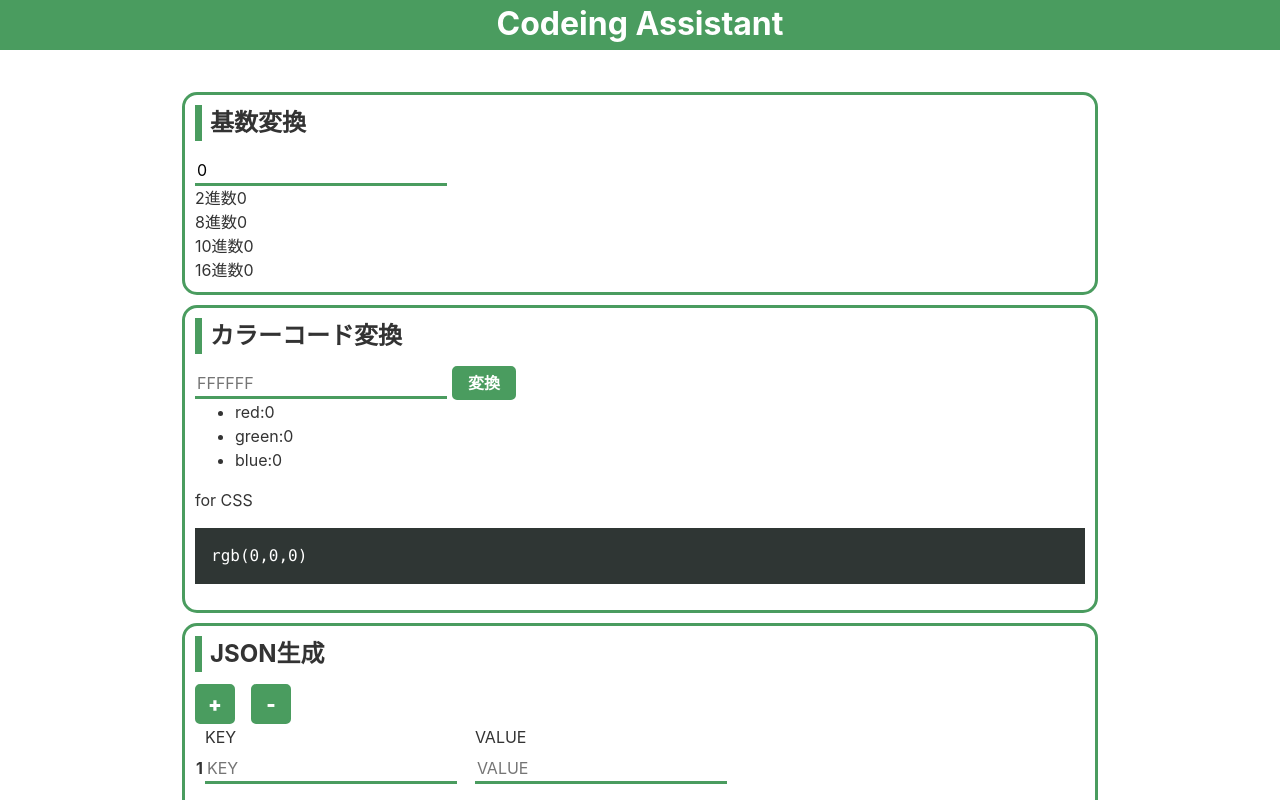
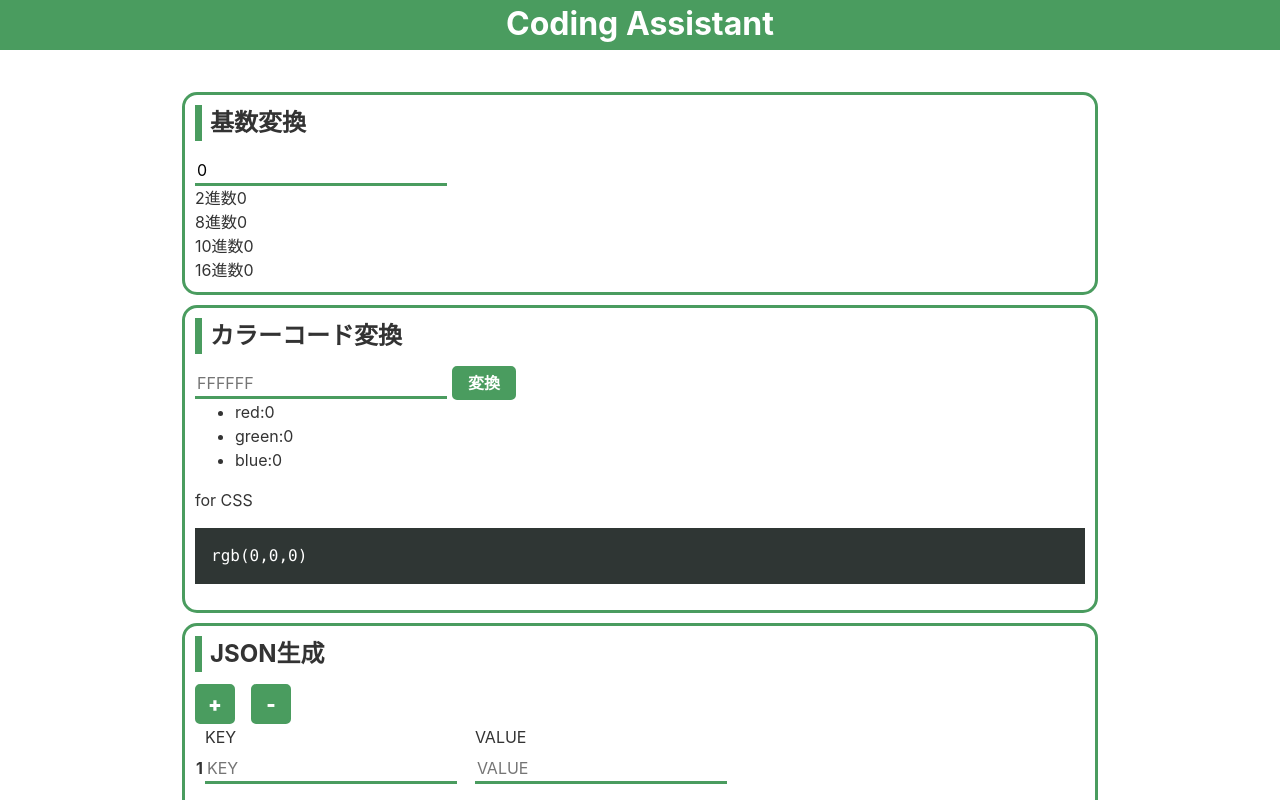
Before and after one commit to ken7253/coding_assistant, a Vue app: page / in a window 1280 px wide. Shown: the top 800 px of the page. Built offline with nearby package versions, Linux system fonts and the light colour scheme.

Commit message:
fix typo codeing => coding

```diff
--- a/public/index.html
+++ b/public/index.html
@@ -3,7 +3,7 @@
 <head>
 <meta charset="UTF-8">
 <meta name="viewport" content="width=device-width, initial-scale=1.0">
-<title>Codeing Assistaant</title>
+<title>Coding Assistaant</title>
 </head>
 <body>
 <div id="app"></div>
--- a/src/components/AppHeader.vue
+++ b/src/components/AppHeader.vue
@@ -1,6 +1,6 @@
 <template>
   <div class="app-header">
-    <h1>Codeing Assistant</h1>
+    <h1>Coding Assistant</h1>
   </div>
 </template>
 
```
